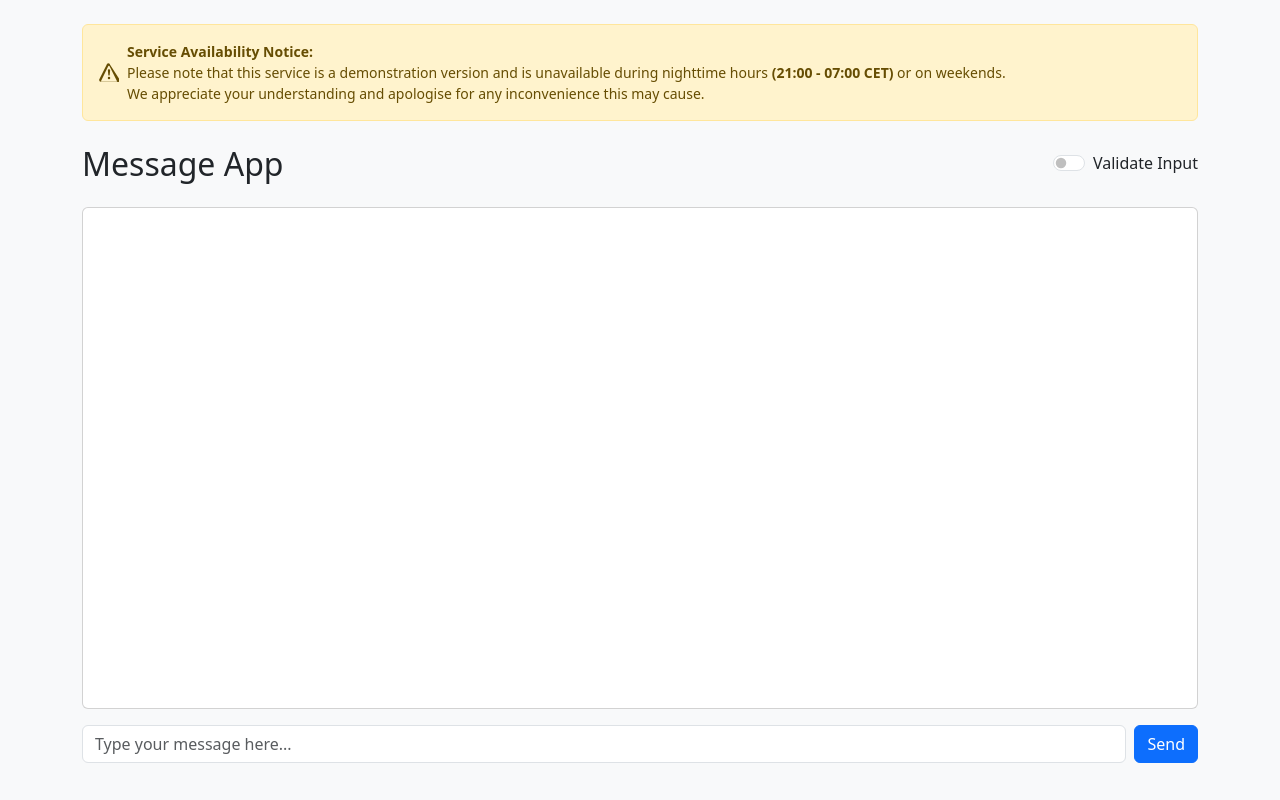
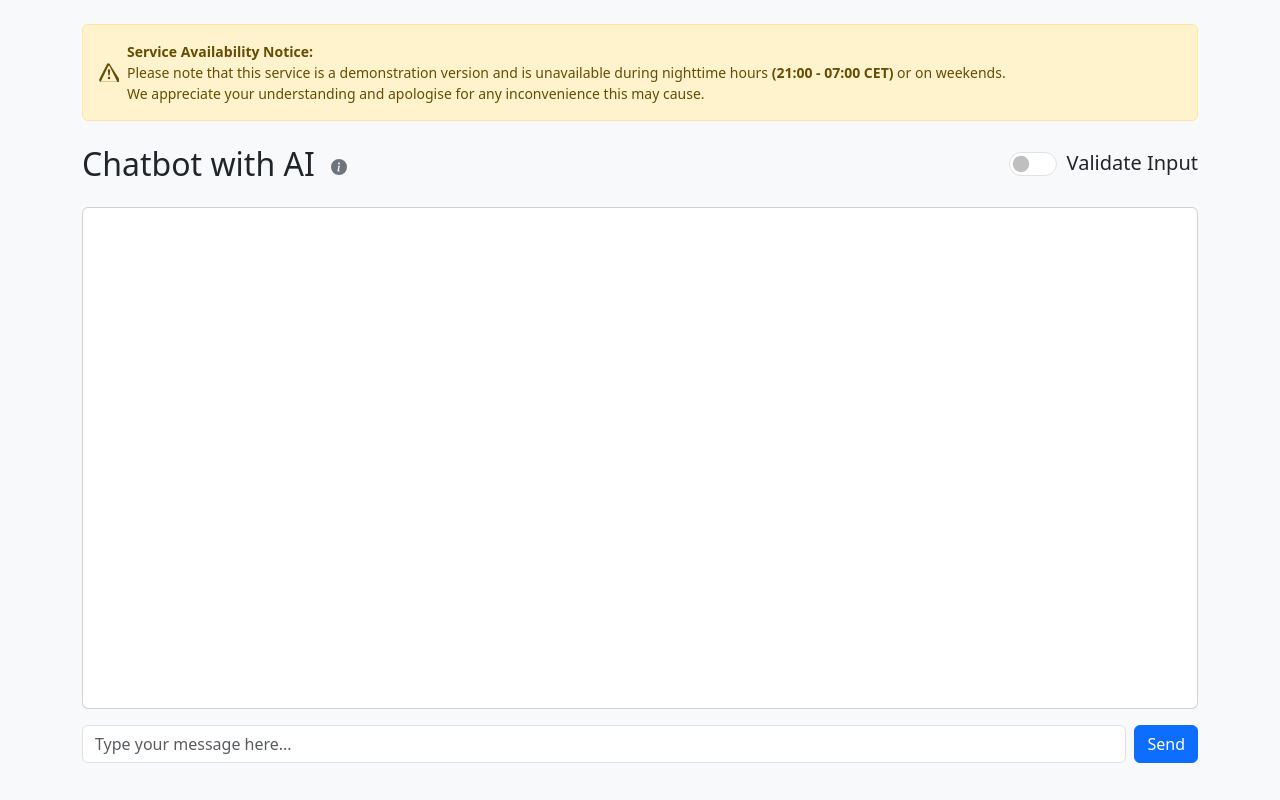
Before and after one commit to elasticio/link2ai-poc, a plain HTML site: page index.html in a window 1280 px wide. Drawn offline with nearby package versions, Linux system fonts and the light colour scheme.

Commit message:
improve ui

```diff
--- a/index.html
+++ b/index.html
@@ -27,10 +27,26 @@
 
     <!-- Header with switch -->
     <div class="d-flex justify-content-between align-items-center mb-4">
-      <h2 class="mb-0">Message App</h2>
+      <h2 class="mb-0">
+        Chatbot with AI
+  <span
+    class="ms-2"
+    data-bs-toggle="tooltip"
+    data-bs-placement="right"
+    title="This page offers a comprehensive overview of a proof-of-concept chat application that integrates with AI governance services for AI-powered conversations and input validation. The application serves as a functional example of implementing secure chat interfaces with real-time AI responses and optional malicious content detection.
+The AI-powered bot simulates a sales support process for the coffee machine store.
+The application provides optional input validation through AI governance service security features. Users can toggle validation using the Validate checkbox, which affects both the request payload and the user interface feedback.
+When the Validate checkbox is enabled, it displays validation status messages through the AI governance service. It detects malicious content and shows the message 'Malicious intent detected!' if a user attempts to overwrite the AI prompt or inject malicious settings."
+  >
+  <svg xmlns="http://www.w3.org/2000/svg" width="16" height="16" fill="#6c757d" class="bi bi-info-circle" viewBox="0 0 16 16">
+  <path d="M8 16A8 8 0 1 0 8 0a8 8 0 0 0 0 16m.93-9.412-1 4.705c-.07.34.029.533.304.533.194 0 .487-.07.686-.246l-.088.416c-.287.346-.92.598-1.465.598-.703 0-1.002-.422-.808-1.319l.738-3.468c.064-.293.006-.399-.287-.47l-.451-.081.082-.381 2.29-.287zM8 5.5a1 1 0 1 1 0-2 1 1 0 0 1 0 2"/>
+</svg>
+  </span>
+</h2>
+
       <div class="form-check form-switch">
-        <input class="form-check-input" type="checkbox" id="validateSwitch">
-        <label class="form-check-label" for="validateSwitch">Validate Input</label>
+        <input class="form-check-input big-switch" type="checkbox" id="validateSwitch">
+        <label class="form-check-label fs-5" for="validateSwitch">Validate Input</label>
       </div>
     </div>
 
--- a/script.js
+++ b/script.js
@@ -85,3 +85,10 @@ sendBtn.addEventListener('click', async () => {
      thinkingMsg.innerHTML = `<strong>AI agent:</strong> ${err.message}`;
   }
 });
+
+document.addEventListener('DOMContentLoaded', function () {
+  const tooltipTriggerList = [].slice.call(document.querySelectorAll('[data-bs-toggle="tooltip"]'));
+  tooltipTriggerList.forEach(function (tooltipTriggerEl) {
+    new bootstrap.Tooltip(tooltipTriggerEl);
+  });
+});
--- a/style.css
+++ b/style.css
@@ -14,3 +14,13 @@
 #history .text-muted {
   margin-bottom: 0.25rem;
 }
+
+.form-check-input.big-switch {
+  width: 3rem;
+  height: 1.5rem;
+  margin-right: 10px;
+}
+
+.form-check-input.big-switch:checked {
+  background-position: right center;
+}
```
